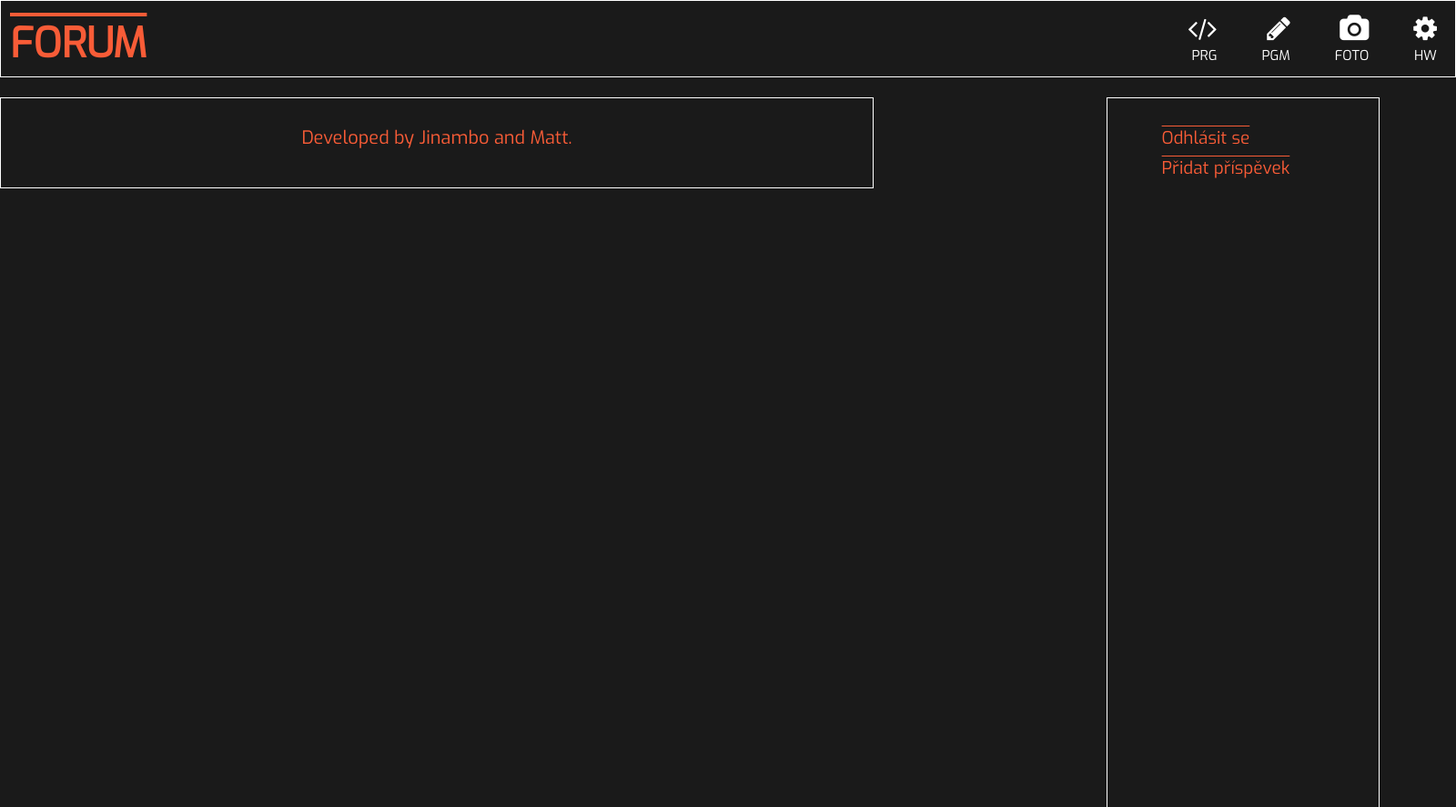
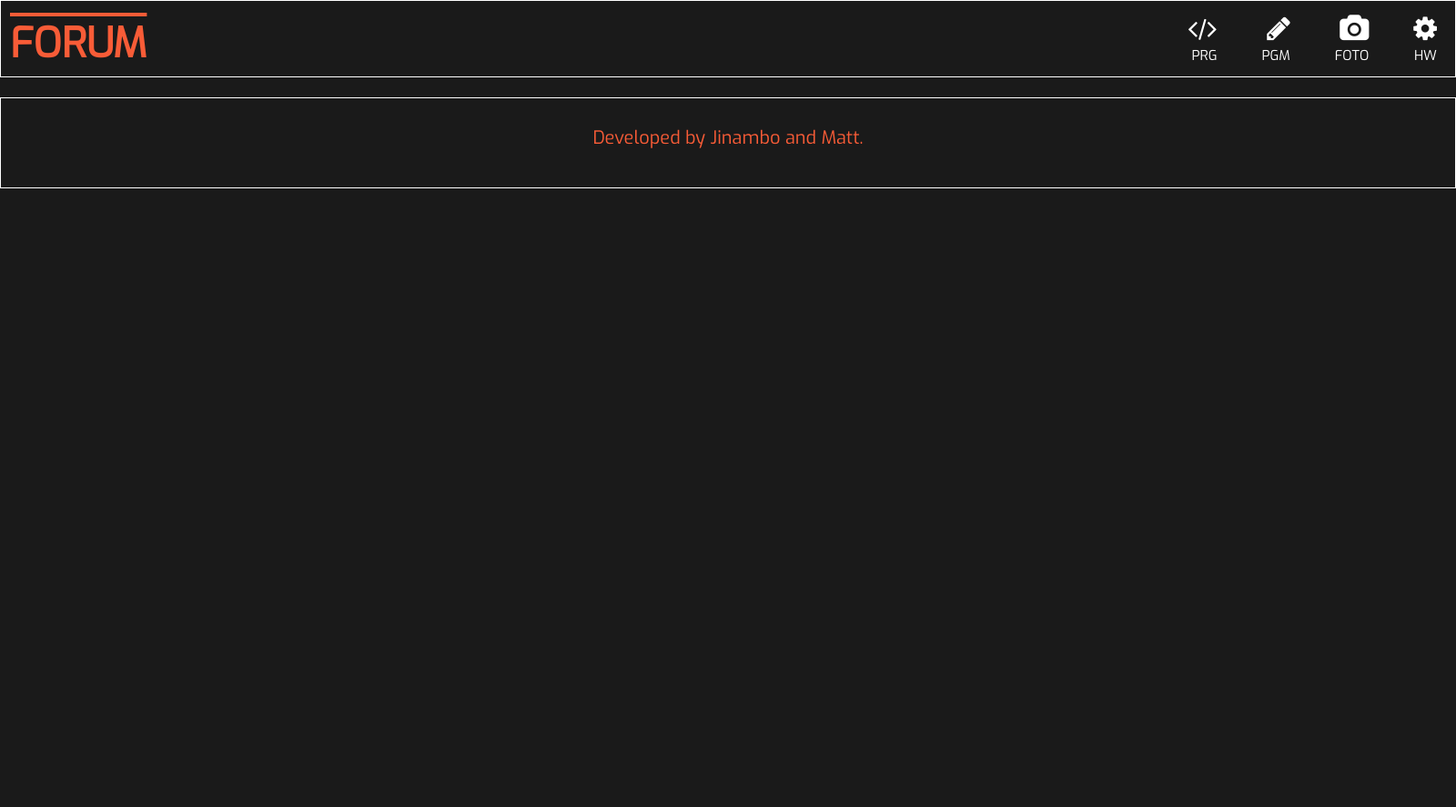
Before and after one commit to jinambo/jirkasrytr, a PHP site: page /profile.html in a window 1600 px wide. Shown: the whole page at 91% size. Run offline with PHP 8.4, Linux system fonts and the light colour scheme.

Commit message:
Add files via upload

```diff
--- a/assets/css/style.css
+++ b/assets/css/style.css
@@ -648,7 +648,16 @@ height: 85px;
 
 @media screen and (max-width: 1920px) {
 #obsah table {
-  width: 1920px;
+  width: 1600px;
+}
+#sidebar {
+  left: 85%;
+}
+#footer {
+  width: 1600px;
+}
+#komentar table {
+  width: 100%;
 }
 }
 
```
